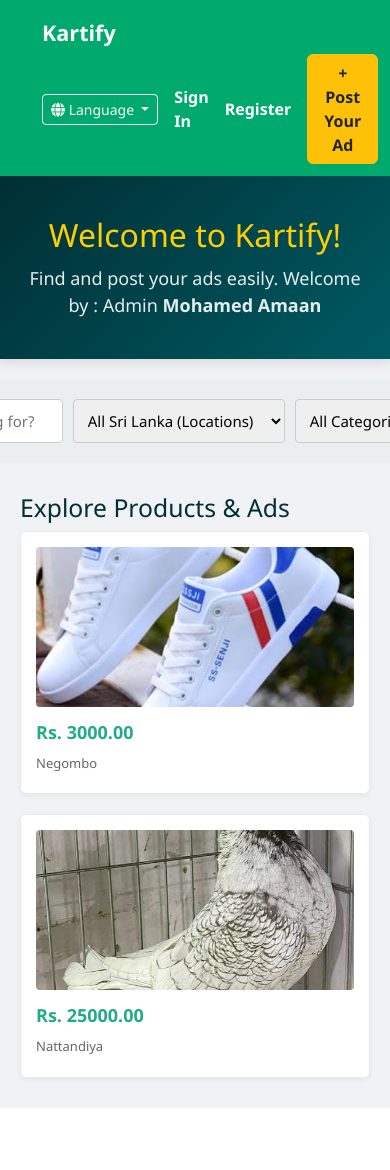
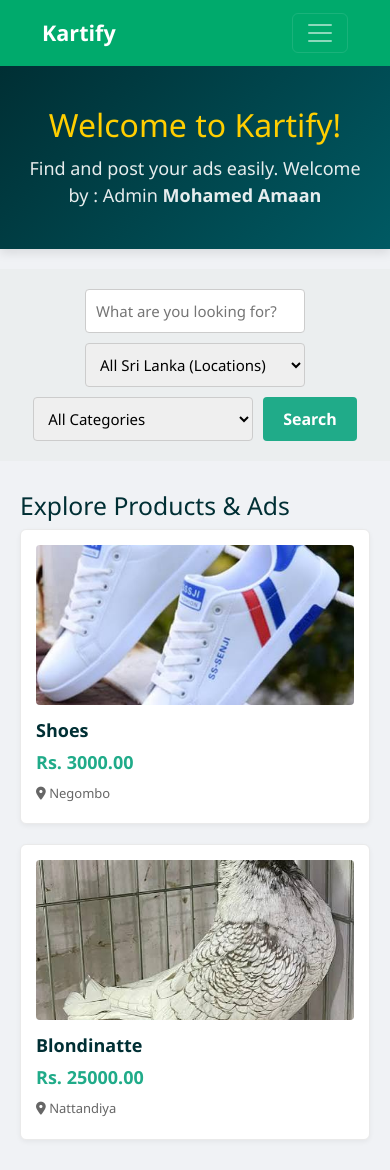
Before and after one commit to mhdamaan4321-source/Kartify-, a Django app: page / in a window 390 px wide; the page is wider, and only the part inside the window is pictured. Before the commit the page ends 1108 px from the top of that part, so only its background shows below. Run offline with Django 5.2, Linux system fonts and the light colour scheme; data comes from the database, SQL or seed files in the repository.

Commit message:
Update home.html with responsive navbar, bootstrap toggle and language placeholder

```diff
--- a/core/templates/core/home.html
+++ b/core/templates/core/home.html
@@ -20,7 +20,7 @@
         .welcome-banner p { margin: 10px 0 0 0; font-size: 18px; opacity: 0.9; }
 
         /* Search Section */
-        .search-container { background: #ebeeef; padding: 20px; display: flex; justify-content: center; gap: 10px; }
+        .search-container { background: #ebeeef; padding: 20px; display: flex; justify-content: center; gap: 10px; flex-wrap: wrap; }
         .search-container input, .search-container select { padding: 10px; font-size: 15px; border: 1px solid #ccc; border-radius: 4px; width: 220px; }
         .search-btn { background: #20ab89; color: white; border: none; padding: 10px 20px; font-weight: bold; border-radius: 4px; cursor: pointer; }
 
@@ -43,20 +43,30 @@
 <header>
     <nav class="navbar navbar-expand-lg navbar-dark" style="background-color: #00aa6c; padding: 12px 30px; width: 100%;">
         <div class="container-fluid">
-                <!-- Logo / Brand -->
-                <a class="navbar-brand fw-bold fs-4" href="{% url 'home' %}">Kartify</a>
+            <!-- Logo / Brand (Added support for Image Logo if available) -->
+            <a class="navbar-brand fw-bold fs-4 d-flex align-items-center gap-2" href="{% url 'home' %}">
+                <!-- If you have a logo image, place it in static/images/logo.png and uncomment below -->
+                <!-- <img src="{% static 'images/logo.png' %}" alt="Kartify Logo" height="30"> -->
+                <span>Kartify</span>
+            </a>
+
+            <!-- Toggle Button for Mobile view -->
+            <button class="navbar-toggler" type="button" data-bs-toggle="collapse" data-bs-target="#navbarNav">
+                <span class="navbar-toggler-icon"></span>
+            </button>
 
             <!-- Navigation Items -->
-                <div class="ms-auto d-flex align-items-center gap-3">
+            <div class="collapse navbar-collapse" id="navbarNav">
+                <div class="ms-auto d-flex align-items-center gap-3 flex-wrap">
                     <!-- Language Switcher -->
                     <div class="dropdown">
-                        <button class="btn btn-sm btn-outline-light dropdown-toggle" type="button" data-bs-toggle="dropdown">
+                        <button class="btn btn-sm btn-outline-light dropdown-toggle" type="button" data-bs-toggle="dropdown" aria-expanded="false">
                             <i class="fas fa-globe"></i> Language
                         </button>
                         <ul class="dropdown-menu">
-                            <li><a class="dropdown-item" href="#">English</a></li>
-                            <li><a class="dropdown-item" href="#">සිංහල</a></li>
-                            <li><a class="dropdown-item" href="#">தமிழ்</a></li>
+                            <li><a class="dropdown-item" href="#" onclick="changeLanguage('English')">English</a></li>
+                            <li><a class="dropdown-item" href="#" onclick="changeLanguage('Sinhala')">සිංහල</a></li>
+                            <li><a class="dropdown-item" href="#" onclick="changeLanguage('Tamil')">தமிழ்</a></li>
                         </ul>
                     </div>
 
@@ -70,7 +80,7 @@
                             <i class="fas fa-user"></i> My Account
                         </a>
 
-                       <!-- Logout Form (Fixed for HTTP ERROR 405) -->
+                        <!-- Logout Form -->
                         <form action="{% url 'logout' %}" method="post" style="display: inline; margin: 0;">
                             {% csrf_token %}
                             <button type="submit" class="btn btn-sm btn-danger fw-semibold">
@@ -84,6 +94,7 @@
 
                     <!-- Post Your Ad Button -->
                     <a href="{% url 'add_product' %}" class="btn btn-warning fw-bold text-dark px-3">+ Post Your Ad</a>
+                </div>
             </div>
         </div>
     </nav>
@@ -130,9 +141,9 @@
                         {% endif %}
                     </div>
 
-                    <div class="product-title">{{ product.name }}</div>
+                    <div class="product-title">{{ product.title }}</div>
                     <div class="product-price">Rs. {{ product.price }}</div>
-                    <div class="product-location">{{ product.city.name|default:"Sri Lanka" }}</div>
+                    <div class="product-location"><i class="fas fa-map-marker-alt"></i> {{ product.city.name|default:"Sri Lanka" }}</div>
                 </a>
             {% empty %}
                 <p style="grid-column: 1/-1; text-align: center; color: #777; padding: 40px;">No products found.</p>
@@ -142,5 +153,11 @@
 
     <!-- Bootstrap JS Bundle CDN (Required for Dropdowns to open) -->
     <script src="https://cdn.jsdelivr.net/npm/bootstrap@5.3.0/dist/js/bootstrap.bundle.min.js"></script>
+
+    <script>
+        function changeLanguage(lang) {
+            alert("Language changed to " + lang + ". (Translation integration can be connected here)");
+        }
+    </script>
 </body>
 </html>
```
Lines whose indentation alone changed are shown as unchanged.
